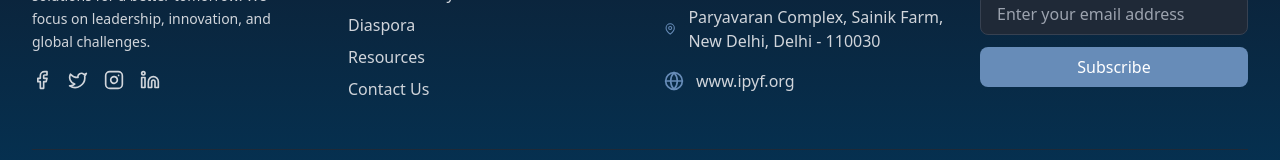
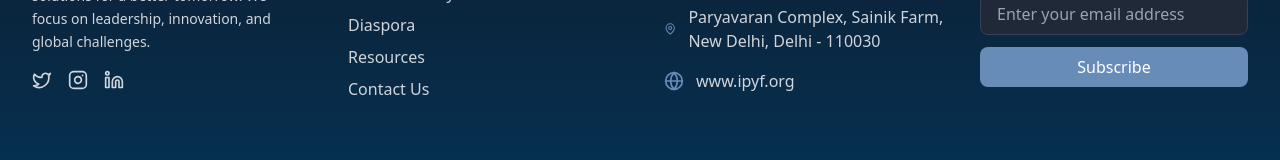
Before and after one commit to devanshtyagi26/Global-Peace-Foundation, a React (Vite) app: page /blog in a window 1280 px wide. Shown: the part 566-726 px from the top of the page. Built offline with nearby package versions, Linux system fonts and the light colour scheme.

Commit message:
Updated links

```diff
--- a/src/components/Footer.tsx
+++ b/src/components/Footer.tsx
@@ -52,29 +52,29 @@ const Footer = () => {
               challenges.
             </p>
             <div className="flex space-x-4">
-              <a
+{/*               <a
                 href="https://facebook.com"
                 className="text-gray-300 transition-colors duration-300 transform hover:text-white hover:scale-110"
                 aria-label="Facebook"
               >
                 <Facebook className="w-5 h-5" />
-              </a>
+              </a> */}
               <a
-                href="https://twitter.com"
+                href="https://x.com/ippf_gpfindia?s=09"
                 className="text-gray-300 transition-colors duration-300 transform hover:text-white hover:scale-110"
                 aria-label="Twitter"
               >
                 <Twitter className="w-5 h-5" />
               </a>
               <a
-                href="https://instagram.com"
+                href="https://www.instagram.com/ippf_gpfindia?igsh=OW45a2VqcGtneDZu"
                 className="text-gray-300 transition-colors duration-300 transform hover:text-white hover:scale-110"
                 aria-label="Instagram"
               >
                 <Instagram className="w-5 h-5" />
               </a>
               <a
-                href="https://linkedin.com"
+                href="https://www.linkedin.com/company/indo-pacific-peace-forum/"
                 className="text-gray-300 transition-colors duration-300 transform hover:text-white hover:scale-110"
                 aria-label="LinkedIn"
               >
```
